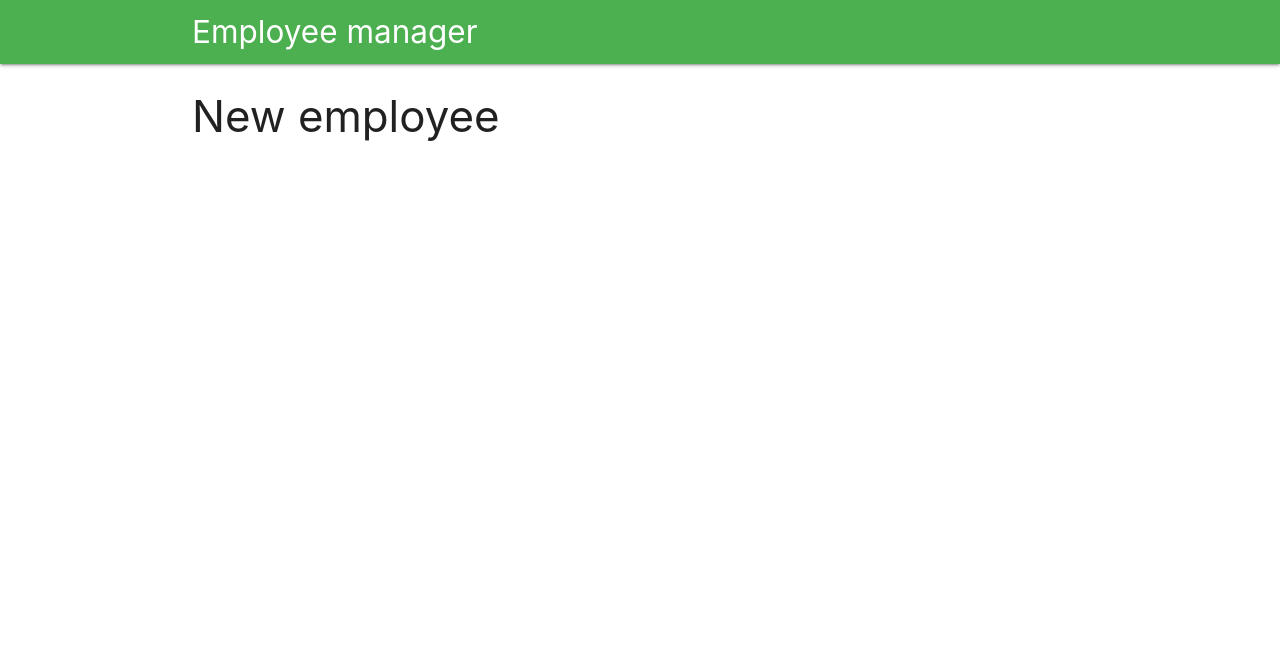
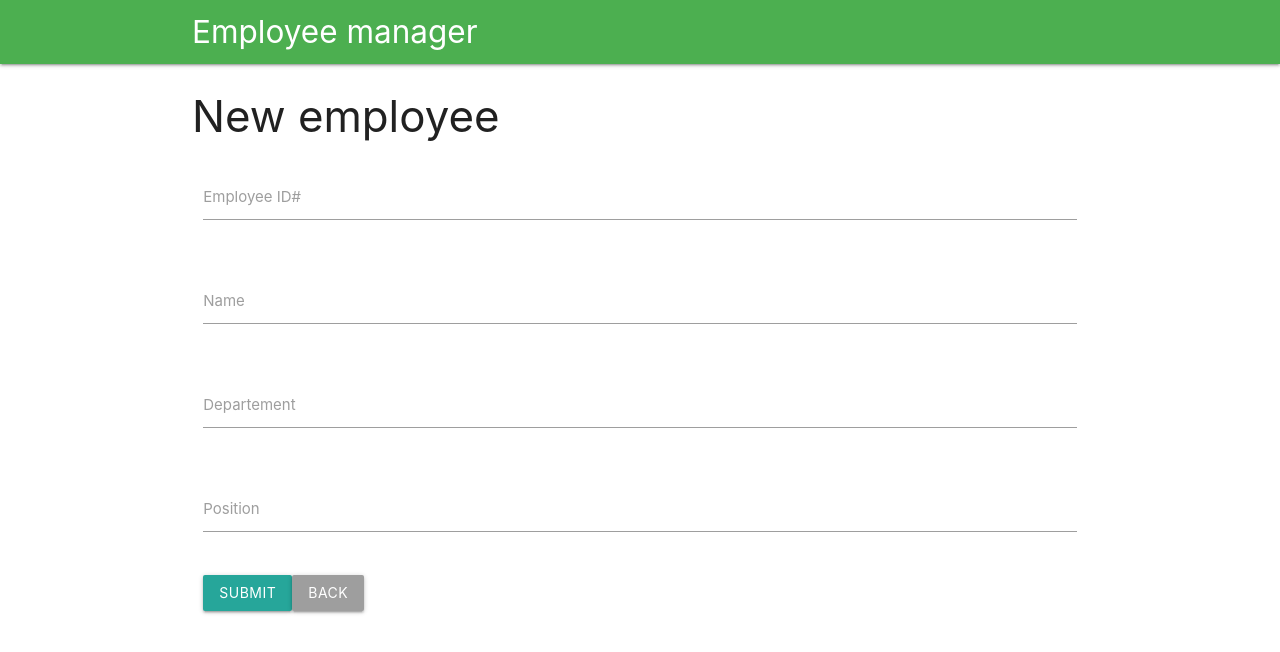
Before and after one commit to jean13011/firebase-vueProject, a Vue app: page /new in a window 1280 px wide. Shown: the top 652 px of the page. Built offline with nearby package versions, Linux system fonts and the light colour scheme.

Commit message:
add new employee and edit an employee

```diff
--- a/public/index.html
+++ b/public/index.html
@@ -14,7 +14,9 @@
     </noscript>
     <div id="app"></div>
     <!-- built files will be auto injected -->
+    <!--script jquery-->
     <script src="https://code.jquery.com/jquery-3.5.1.js" integrity="sha256-QWo7LDvxbWT2tbbQ97B53yJnYU3WhH/C8ycbRAkjPDc=" crossorigin="anonymous"></script>
+    <!--script materialise-->
     <script src="https://cdnjs.cloudflare.com/ajax/libs/materialize/1.0.0/js/materialize.min.js"></script>
   </body>
 </html>
--- a/src/components/Employee.vue
+++ b/src/components/Employee.vue
@@ -1,15 +1,99 @@
 <template>
   <div id="edit-employee">
-    <h3>Edit Employee</h3>
+    <h3>Edit employee</h3>
+    <div class="row">
+      <form @submit.prevent="updateEmployee" class="col s12">
+        <div class="row">
+          <div class="input-field col s12">
+            <input type="text" v-model="employee_id" disabled required>
+          </div>
+        </div>
+        <div class="row">
+          <div class="input-field col s12">
+            <input type="text" v-model="name" required>
+          </div>
+        </div>
+        <div class="row">
+          <div class="input-field col s12">
+            <input type="text" v-model="dept" required>
+          </div>
+        </div>
+        <div class="row">
+          <div class="input-field col s12">
+            <input type="text" v-model="position" required>
+          </div>
+        </div>
+        <button type="submit" class="btn">Submit</button>
+        <router-link to="/" class="btn grey">Back</router-link>
+      </form>
+    </div>
   </div>
 </template>
 
 <script>
+
+import db from './firebaseInit'
 export default {
   name: "edit-employee",
   data () {
     return {
+      employee_id: null,
+      name: null,
+      dept: null,
+      position: null
+    }
+  },
 
+  // called before the route that renders this component is confirmed.
+  // does NOT have access to `this` component instance,
+  // because it has not been created yet when this guard is called!
+  beforeRouteEnter (to, from, next) {
+    db.collection('employees').where('employee_id', '==', to.params.employee_id).get()
+    .then(querySnapshot => {
+      querySnapshot.forEach(doc => {
+        next(vm => {
+          vm.employee_id = doc.data().employee_id
+          vm.name = doc.data().name
+          vm.dept = doc.data().dept
+          vm.position = doc.data().position
+        })
+      })
+    })
+  },
+
+  watch: {
+    '$route' : 'fetchData'
+  },
+
+  methods:{
+    fetchData () {
+      /*choisi l'utilisateur où employee_id est == a l'id mit en parametre dans la route*/
+      db.collection('employees').where('employee_id', '==', this.$route.params.employee_id).get()
+      .then(querySnapshot => {
+        querySnapshot.forEach(doc => {
+          this.employee_id = doc.data().employee_id
+          this.name = doc.data().name
+          this.dept= doc.data().dept
+          this.position = doc.data().position
+        })
+      })
+    },
+
+    updateEmployee () {
+      db.collection('employees').where('employee_id', '==', this.$route.params.employee_id).get()
+      .then(querySnapshot => {
+        querySnapshot.forEach(doc => {
+          doc.ref.update({
+            employee_id: this.employee_id,
+            name: this.name,
+            dept: this.dept,
+            position: this.position
+          })
+          .then(() => {
+            this.$router.push({name: 'view-employee', params: {employee_id: this.employee_id}})
+          })
+        })
+      })
     }
   }
 }
--- a/src/components/NewEmployee.vue
+++ b/src/components/NewEmployee.vue
@@ -1,15 +1,63 @@
 <template>
   <div id="new-employee">
     <h3>New employee</h3>
+    <div class="row">
+      <form @submit.prevent="saveEmployee" class="col s12">
+        <div class="row">
+          <div class="input-field col s12">
+            <input type="text" v-model="employee_id" required>
+            <label >Employee ID#</label>
+          </div>
+        </div>
+        <div class="row">
+          <div class="input-field col s12">
+            <input type="text" v-model="name" required>
+            <label >Name</label>
+          </div>
+        </div>
+        <div class="row">
+          <div class="input-field col s12">
+            <input type="text" v-model="dept" required>
+            <label >Departement</label>
+          </div>
+        </div>
+        <div class="row">
+          <div class="input-field col s12">
+            <input type="text" v-model="position" required>
+            <label >Position</label>
+          </div>
+        </div>
+        <button type="submit" class="btn">Submit</button>
+        <router-link to="/" class="btn grey">Back</router-link>
+      </form>
+    </div>
   </div>
 </template>
 
 <script>
+
+import db from './firebaseInit'
 export default {
   name: "new-employee",
   data () {
     return {
+      employee_id: null,
+      name: null,
+      dept: null,
+      position: null
+    }
+  },
 
+  methods: {
+    saveEmployee () {
+      db.collection('employees').add({
+        employee_id: this.employee_id,
+        name: this.name,
+        dept: this.dept,
+        position: this.position
+      })
+      .then(docRef => this.$router.push('/'))
+      .catch(error => console.log(err))
     }
   }
 }
--- a/src/components/ViewEmployee.vue
+++ b/src/components/ViewEmployee.vue
@@ -8,6 +8,11 @@
     </ul>
     <router-link to="/" class="btn grey">Back</router-link>
     <button to="/" v-on:click="deleteEmployee" class="btn red">Delete</button>
+    <div class="fixed-action-btn">
+      <router-link v-bind:to="{name: 'employee', params: {employee_id: employee_id}}" class="btn-floating btn-large red">
+        <i class="fa fa-pencil green"></i>
+      </router-link>
+    </div>
   </div>
 </template>
 
```
